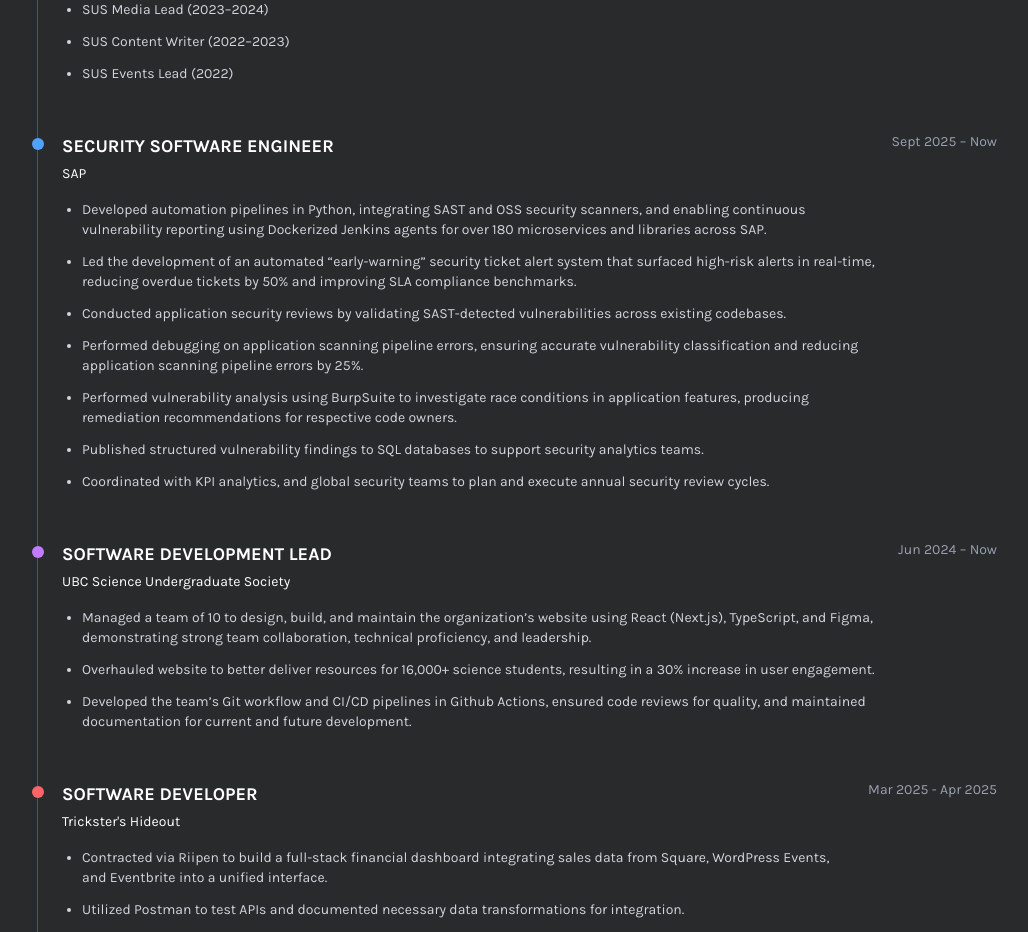
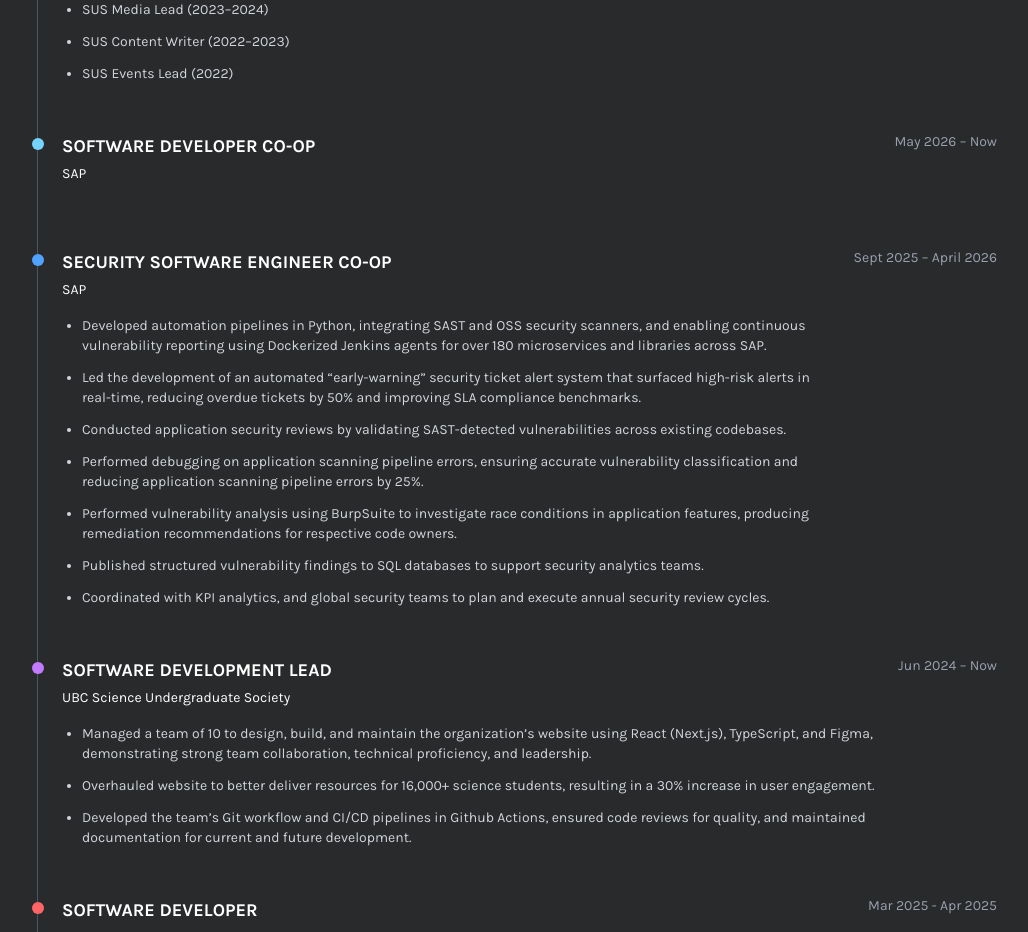
Before and after one commit to dvidEast/portfolio-2025, a Next.js app in the folder frontend/: page / in a window 1280 px wide. Shown: the part 1580-2512 px from the top of the page, without its empty margins (123-1151 px from the left). Built offline with nearby package versions, Linux system fonts and the light colour scheme.

Commit message:
Update job titles and dates in Timeline component

```diff
--- a/frontend/src/components/Timeline.tsx
+++ b/frontend/src/components/Timeline.tsx
@@ -18,9 +18,17 @@ export default function Timeline() {
             ],
         },
         {
-            title: "SECURITY SOFTWARE ENGINEER",
+            title: "SOFTWARE DEVELOPER CO-OP",
             subtitle: "SAP",
-            date: "Sept 2025 – Now",
+            date: "May 2026 – Now",
+            bulletColor: "bg-sky-300",
+            details: [
+            ],
+        },
+        {
+            title: "SECURITY SOFTWARE ENGINEER CO-OP",
+            subtitle: "SAP",
+            date: "Sept 2025 – April 2026",
             bulletColor: "bg-blue-400",
             details: [
                 "Developed automation pipelines in Python, integrating SAST and OSS security scanners, and enabling continuous vulnerability reporting using Dockerized Jenkins agents for over 180 microservices and libraries across SAP.",
```
